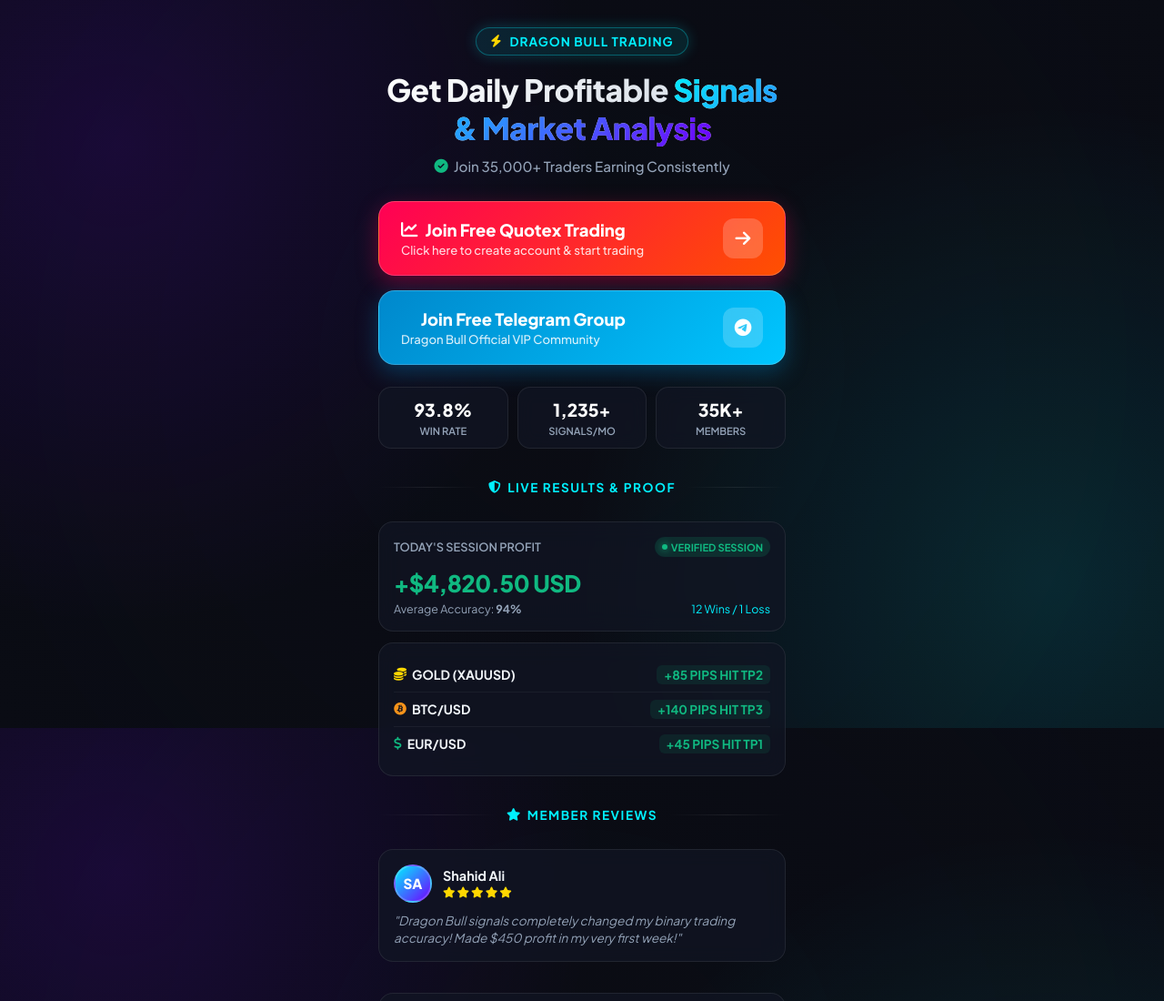
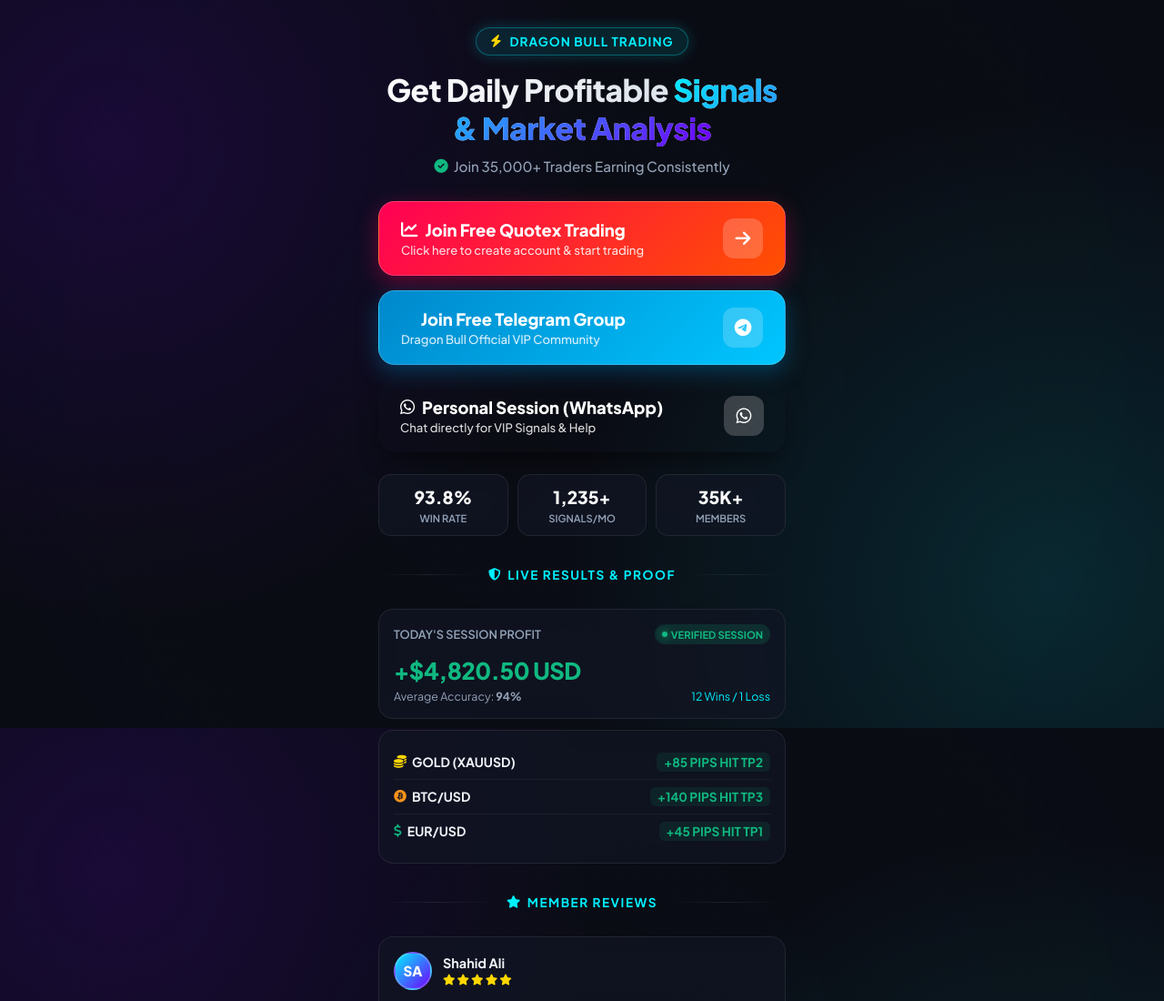
Before and after one commit to zerodaylearn/DRAGON-BULL, a plain HTML site: page index.html in a window 1280 px wide. Shown: the top 1100 px of the page at 91% size. Drawn offline with Linux system fonts and the light colour scheme.

Commit message:
Update index.html

```diff
--- a/index.html
+++ b/index.html
@@ -27,6 +27,7 @@
 
         <!-- MAIN CTA BUTTONS -->
         <div class="action-container">
+            <!-- QUOTEX BUTTON -->
             <button class="btn-glow btn-quotex" onclick="openModal()">
                 <div class="btn-content">
                     <span class="btn-title"><i class="fa-solid fa-chart-line"></i> Join Free Quotex Trading</span>
@@ -37,6 +38,7 @@
                 </div>
             </button>
 
+            <!-- TELEGRAM BUTTON -->
             <a href="https://t.me/dragonsbull" target="_blank" class="btn-glow btn-telegram">
                 <div class="btn-content">
                     <span class="btn-title"><i class="fa-paper-plane"></i> Join Free Telegram Group</span>
@@ -44,6 +46,17 @@
                 </div>
                 <div class="btn-icon">
                     <i class="fa-brands fa-telegram"></i>
+                </div>
+            </a>
+
+            <!-- WHATSAPP BUTTON (NEW FEATURE) -->
+            <a href="https://wa.me/message/E262GKMHF2BFE1" target="_blank" class="btn-glow btn-whatsapp">
+                <div class="btn-content">
+                    <span class="btn-title"><i class="fa-brands fa-whatsapp"></i> Personal Session (WhatsApp)</span>
+                    <span class="btn-subtitle">Chat directly for VIP Signals & Help</span>
+                </div>
+                <div class="btn-icon">
+                    <i class="fa-brands fa-whatsapp"></i>
                 </div>
             </a>
         </div>
```
